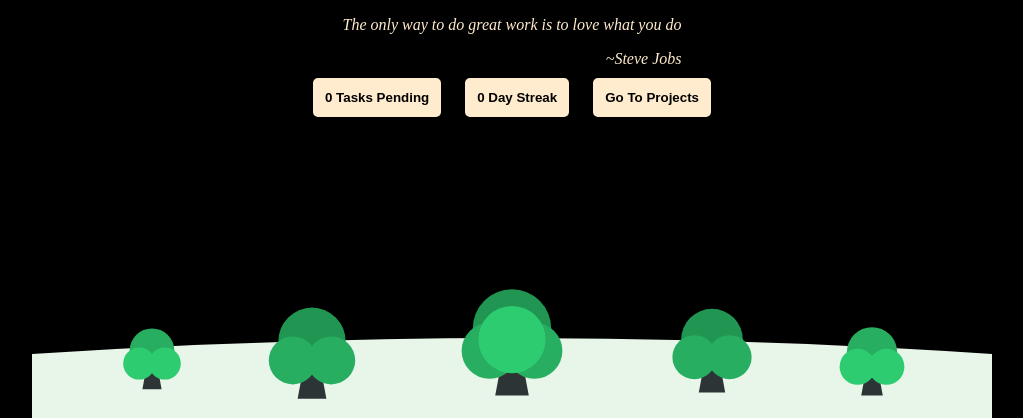
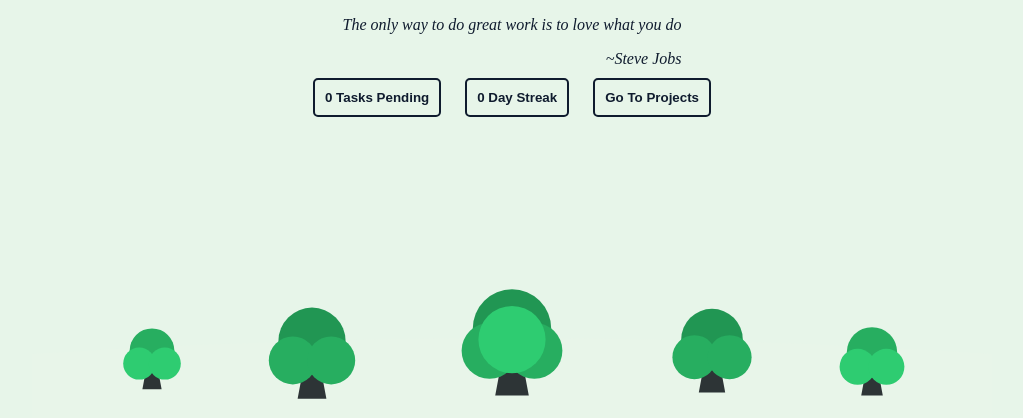
Before and after one commit to CSE-210-Team-11/cse210-fa24-group-11, a website: page src/pages/home.html in a window 1280 px wide. Shown: the part 382-800 px from the top of the page, without its empty margins (128-1151 px from the left). Drawn offline with Linux system fonts and the light colour scheme.

Commit message:
Beautifying the home page and fixing its tests. #86

```diff
--- a/src/pages/home.html
+++ b/src/pages/home.html
@@ -33,7 +33,7 @@
             </button>
         </div>
     </div>
-    <img src="../media/images/tree_art.svg" alt="Forest scene" class="tree-art">
+    <img src="../media/images/tree-art.svg" alt="Forest scene" class="tree-art">
     <script type="module">
         import { updateQuote } from '../scripts/quotesmanager.js';
         updateQuote();
--- a/src/styles/pages/home.css
+++ b/src/styles/pages/home.css
@@ -8,8 +8,8 @@ body {
 	justify-content: center;
 	align-items: center;
 	flex-direction: column;
-	background-color: black;
-	color: blanchedalmond;
+	background-color: #E7F5E9;
+	color: #0f1b2e;
 	height: 100vh;
 	width: 100%;
 }
@@ -22,9 +22,9 @@ button {
 	padding: 10px;
 	border-radius: 5px;
 	margin: 10px;
-	border: 2px solid blanchedalmond;
-	background-color: blanchedalmond;
-	color: black;
+	border: 2px solid #0f1b2e;
+	background-color: #E7F5E9;
+	color: #0f1b2e;
 	cursor: pointer;
 }
 
```
Also changed, not shown: src/__tests__/styles/pages/project-list.css.test.js (+2 -2 lines), src/styles/pages/project-list.css (+13 -9 lines), src/media/images/tree-art.svg (renamed from src/media/images/tree_art.svg).
